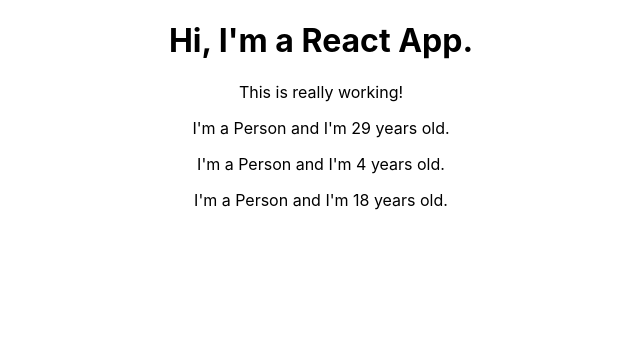
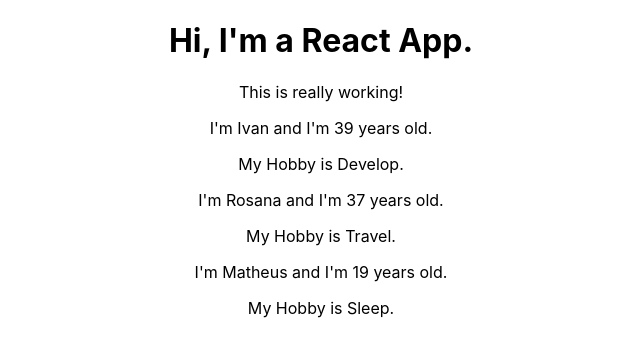
Before and after one commit to tabarino/react-complete-guide, a React (Create React App) app: page / in a window 1280 px wide. Shown: the top 356 px of the page, without its empty margins (319-959 px from the left). Built offline with nearby package versions, Linux system fonts and the light colour scheme.

Commit message:
Working with Props and Children Props

```diff
--- a/src/App.js
+++ b/src/App.js
@@ -8,9 +8,9 @@
       <div className="App">
         <h1>Hi, I'm a React App.</h1>
         <p>This is really working!</p>
-        <Person></Person>
-        <Person></Person>
-        <Person></Person>
+        <Person name="Ivan" age="39">My Hobby is Develop.</Person>
+        <Person name="Rosana" age="37">My Hobby is Travel.</Person>
+        <Person name="Matheus" age="19">My Hobby is Sleep.</Person>
       </div>
     );
 
--- a/src/Person/Person.js
+++ b/src/Person/Person.js
@@ -1,8 +1,11 @@
 import React from 'react';
 
-const person = () => {
+const person = (props) => {
     return (
-        <p>I'm a Person and I'm { Math.floor(Math.random() * 30) } years old.</p>
+        <div>
+            <p>I'm { props.name } and I'm { props.age } years old.</p>
+            <p>{ props.children }</p>
+        </div>
     );
 }
 
```
